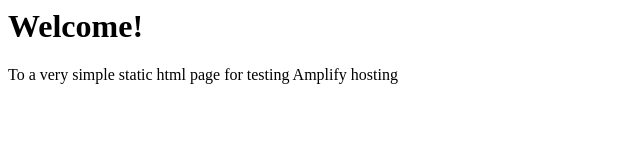
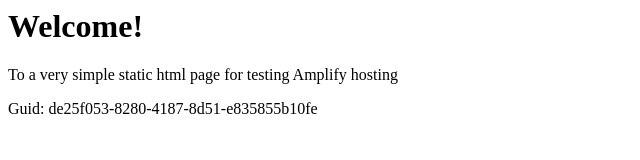
Before and after one commit to aws-aemilia-lhr/Github-PR-Commit-Integration-Test-DoNotTouch-v1-prod-eu-west-2, a website: page src/index.html in a window 1280 px wide. Shown: the whole page, without its empty margins (0-640 px from the left). Drawn offline with Linux system fonts and the light colour scheme.

Commit message:
commit from integ tests

```diff
--- a/src/index.html
+++ b/src/index.html
@@ -1,3 +1,5 @@
+
+
 <html lang="en">
 
 <head>
@@ -10,6 +12,6 @@
 <body>
     <h1>Welcome!</h1>
     <p>To a very simple static html page for testing Amplify hosting</p>
-</body>
+    <p>Guid: de25f053-8280-4187-8d51-e835855b10fe</p></body>
 
 </html>
```
